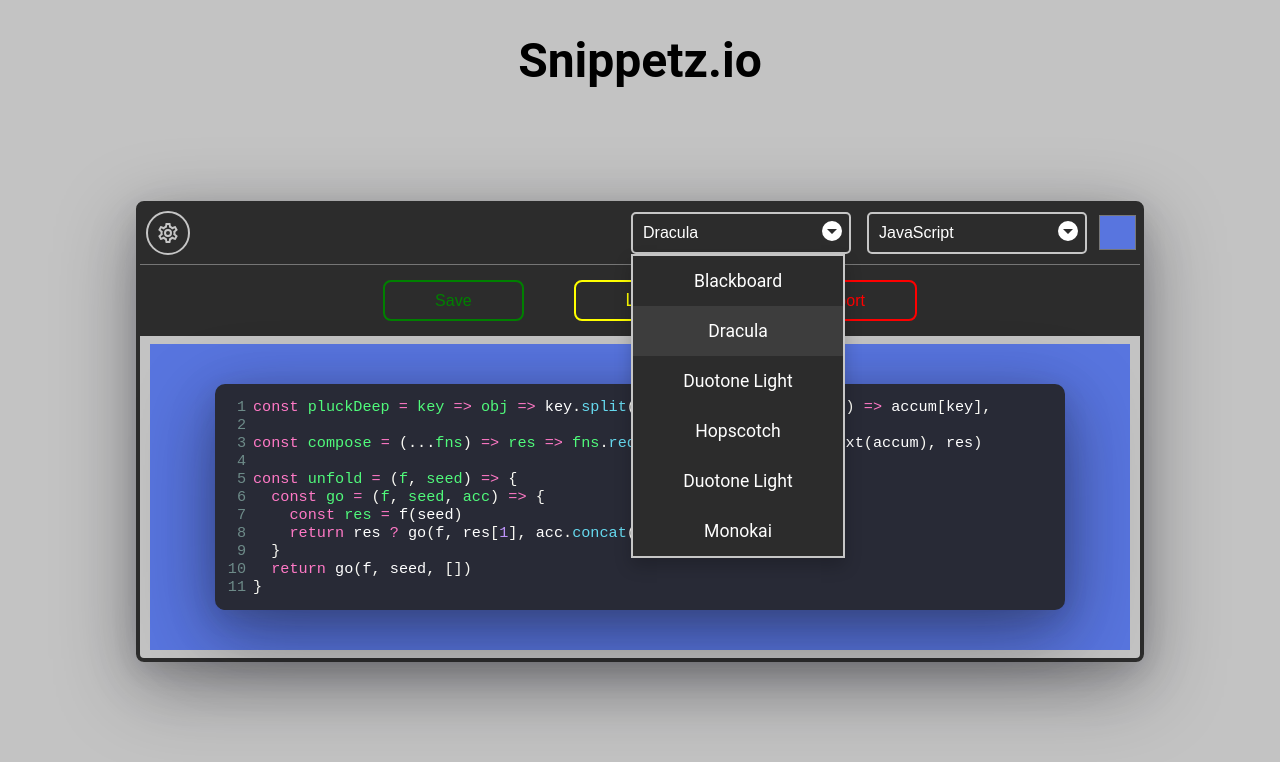
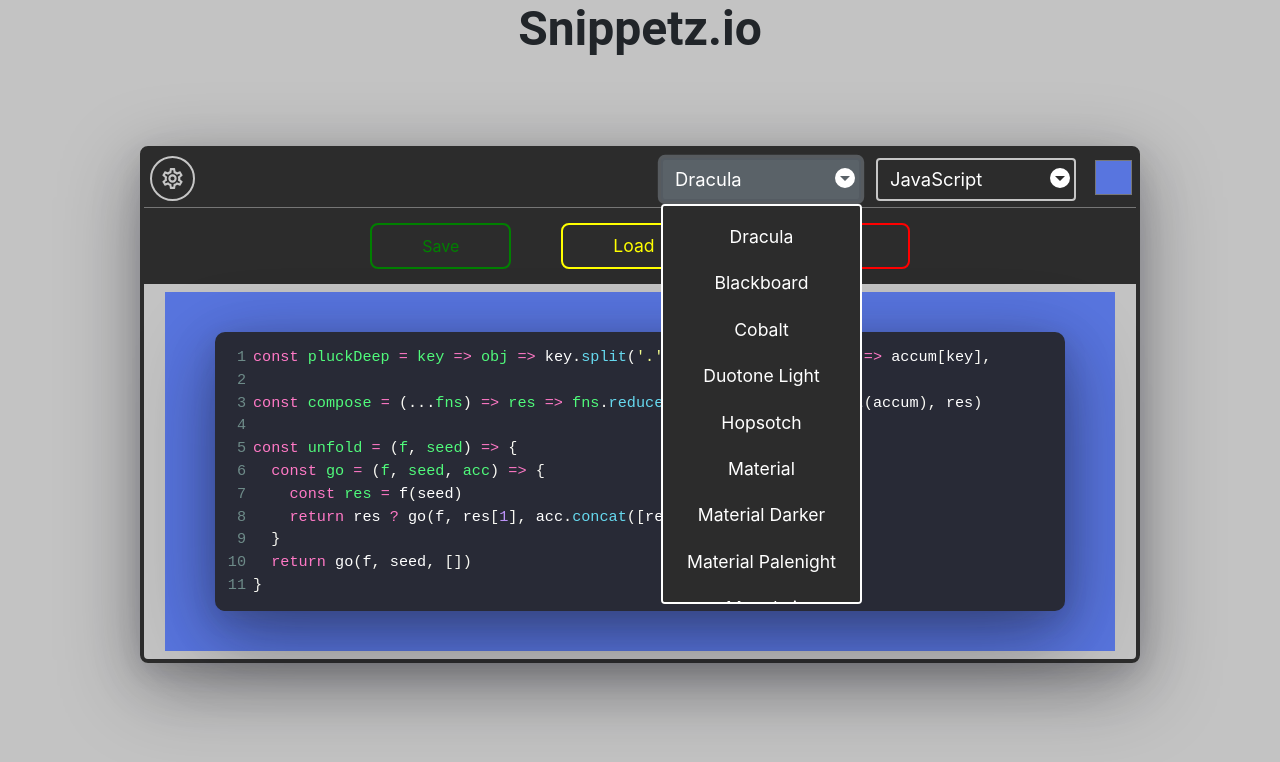
Before and after one commit to RuntimeTerror10/Snippetz, a plain HTML site: page index.html in a window 1280 px wide. Both pictures are taken after a click on the button "Dracula". Drawn offline with nearby package versions, Linux system fonts and the light colour scheme.

Commit message:
added bootstrap dropdown and styling

```diff
--- a/index.css
+++ b/index.css
@@ -9,6 +9,7 @@
 .head {
   text-align: center;
   font-size: 3rem;
+  font-weight: bolder;
   font-family: "Roboto", sans-serif;
 }
 .main-container {
@@ -58,72 +59,44 @@
 .selection-container {
   display: flex;
 }
-.dropbtn {
+.lang-dropdown {
+  margin: 0 15px;
+}
+.lang-dropdown,
+.theme-dropdown {
   position: relative;
-  background-color: #3498db;
-  color: white;
-  width: 220px;
-  padding: 10px;
-  margin-top: 2px;
-  font-size: 16px;
+  top: 3px;
+}
+.theme-drop-btn,
+.lang-drop-btn {
+  width: 200px;
   text-align: left;
+  font-size: 1.15rem;
+  background: transparent;
   border: 2px solid var(--sec-color);
-  border-radius: 5px;
-  cursor: pointer;
-  background: transparent;
 }
-.down-svg {
+.arrow-svg {
   position: absolute;
-  right: 5px;
-  top: 5px;
+  right: 4px;
 }
-
-.dropdown {
-  position: relative;
-  margin: 0 8px;
+.lang-menu,
+.theme-menu {
+  background: #2c2c2c;
+  border: 2px solid #fff;
+  max-height: 400px;
+  overflow-y: scroll;
 }
-
-/* Dropdown Content (Hidden by Default) */
-.dropdown-content {
-  display: none;
-  position: absolute;
-  overflow-y: scroll;
-  height: 300px;
-  background-color: var(--prim-color);
-  border: 2px solid var(--sec-color);
-  min-width: 210px;
-  box-shadow: 0px 8px 16px 0px rgba(0, 0, 0, 0.2);
-  z-index: 3;
-}
-.dropdown-content ul {
-  padding: 0;
-  margin: 0;
-}
-/* Links inside the dropdown */
 .item {
   color: #fff;
-  padding: 15px 20px;
-  font-family: "Roboto", sans-serif;
-  list-style: none;
-  display: block;
+  font-size: 1.1rem;
+  padding-top: 10px;
+  padding-bottom: 10px;
+  background: var(--prim-color);
   text-align: center;
-  cursor: pointer;
-  font-size: 1.1rem;
   transition: 0.2s ease-in-out;
 }
-
-/* Change color of dropdown links on hover */
-.dropdown-content li:hover {
-  background-color: var(--sec-color);
-  color: var(--prim-color);
-}
-
-.active-lang,
-.active-theme {
-  background-color: rgba(79, 79, 79, 0.496);
-}
-.show {
-  display: block;
+.lang-item {
+  padding: 10px 50px;
 }
 .toolbar-2 {
   padding: 10px;
@@ -133,7 +106,7 @@
   display: flex;
   justify-content: center;
 }
-.btn {
+.button {
   background: transparent;
   padding: 8px 50px;
   margin: 5px 25px;
--- a/index.html
+++ b/index.html
@@ -18,7 +18,7 @@
   <link rel="stylesheet" href="/codemirror/theme/duotone-light.css" />
     <link rel="stylesheet" href="/codemirror/theme/paraiso-light.css" />
 
-
+ <link rel="stylesheet" href="https://stackpath.bootstrapcdn.com/bootstrap/4.4.1/css/bootstrap.min.css" crossorigin="anonymous">
   <link rel="stylesheet" href="index.css" />
   <title>Snippetz.io</title>
 </head>
@@ -31,61 +31,61 @@
         <div class="toolbar-container">
           <div class="toolbar-1">
             <button class="setting-btn">
-              <svg class="setting-svg" style="width: 24px; height:24px" viewBox="0 0 24 24">
+              <svg class="setting-svg" style="width: 45px; height:45px" viewBox="0 0 24 24">
                 <path fill="rgb(198,198,198)"
                   d="M12,8A4,4 0 0,1 16,12A4,4 0 0,1 12,16A4,4 0 0,1 8,12A4,4 0 0,1 12,8M12,10A2,2 0 0,0 10,12A2,2 0 0,0 12,14A2,2 0 0,0 14,12A2,2 0 0,0 12,10M10,22C9.75,22 9.54,21.82 9.5,21.58L9.13,18.93C8.5,18.68 7.96,18.34 7.44,17.94L4.95,18.95C4.73,19.03 4.46,18.95 4.34,18.73L2.34,15.27C2.21,15.05 2.27,14.78 2.46,14.63L4.57,12.97L4.5,12L4.57,11L2.46,9.37C2.27,9.22 2.21,8.95 2.34,8.73L4.34,5.27C4.46,5.05 4.73,4.96 4.95,5.05L7.44,6.05C7.96,5.66 8.5,5.32 9.13,5.07L9.5,2.42C9.54,2.18 9.75,2 10,2H14C14.25,2 14.46,2.18 14.5,2.42L14.87,5.07C15.5,5.32 16.04,5.66 16.56,6.05L19.05,5.05C19.27,4.96 19.54,5.05 19.66,5.27L21.66,8.73C21.79,8.95 21.73,9.22 21.54,9.37L19.43,11L19.5,12L19.43,13L21.54,14.63C21.73,14.78 21.79,15.05 21.66,15.27L19.66,18.73C19.54,18.95 19.27,19.04 19.05,18.95L16.56,17.95C16.04,18.34 15.5,18.68 14.87,18.93L14.5,21.58C14.46,21.82 14.25,22 14,22H10M11.25,4L10.88,6.61C9.68,6.86 8.62,7.5 7.85,8.39L5.44,7.35L4.69,8.65L6.8,10.2C6.4,11.37 6.4,12.64 6.8,13.8L4.68,15.36L5.43,16.66L7.86,15.62C8.63,16.5 9.68,17.14 10.87,17.38L11.24,20H12.76L13.13,17.39C14.32,17.14 15.37,16.5 16.14,15.62L18.57,16.66L19.32,15.36L17.2,13.81C17.6,12.64 17.6,11.37 17.2,10.2L19.31,8.65L18.56,7.35L16.15,8.39C15.38,7.5 14.32,6.86 13.12,6.62L12.75,4H11.25Z" />
               </svg>
             </button>
             <div class="selection-container">
-              <div class="js-theme-dropdown dropdown">
-                <button class="js-theme-dropbtn dropbtn">Dracula<svg class="down-svg" style="width:24px;height:24px"
-                    viewBox="0 0 24 24">
-                    <path fill="currentColor"
-                      d="M12,2A10,10 0 0,1 22,12A10,10 0 0,1 12,22A10,10 0 0,1 2,12A10,10 0 0,1 12,2M7,10L12,15L17,10H7Z" />
-                  </svg></button>
-                <div id="themeDropdown" class="js-theme-dropdown-content dropdown-content">
-                  <ul>
-                    <li class="js-theme-item theme-item item">Blackboard</li>
-                    <li class="js-theme-item theme-item item active-theme">Dracula</li>
-                    <li class="js-theme-item theme-item item">Duotone Light</li>
-                    <li class="js-theme-item theme-item item">Hopscotch</li>
-                    <li class="js-theme-item theme-item item">Duotone Light</li>
-                    <li class="js-theme-item theme-item item">Monokai</li>
-                    <li class="js-theme-item theme-item item">Material</li>
-                    <li class="js-theme-item theme-item item">Material Darker</li>
-                    <li class="js-theme-item theme-item item">material Palenight</li>
-                    <li class="js-theme-item theme-item item">Nord</li>
-                    <li class="js-theme-item theme-item item">Paraiso Light</li>
-                  </ul>
+              <div class="dropdown theme-dropdown">
+                <button class="btn btn-secondary theme-drop-btn js-theme-drop-btn" type="button" id="dropdownMenuButton" data-toggle="dropdown" aria-haspopup="true" aria-expanded="false">
+                Dracula
+                <svg class="arrow-svg" style="width:24px;height:24px" viewBox="0 0 24 24">
+                  <path fill="currentColor" d="M12,2A10,10 0 0,1 22,12A10,10 0 0,1 12,22A10,10 0 0,1 2,12A10,10 0 0,1 12,2M7,10L12,15L17,10H7Z" />
+                </svg>
+            </button>
+                <div class="dropdown-menu theme-menu" aria-labelledby="dropdownMenuButton">
+                  <button class="dropdown-item item theme-item js-theme-item" id="dracula" href="#">Dracula</button>
+                  <button class="dropdown-item item theme-item js-theme-item"  id="blackboard" href="#">Blackboard</button>
+                  <button class="dropdown-item item theme-item js-theme-item"  id="cobalt" href="#">Cobalt</button>
+                  <button class="dropdown-item item theme-item js-theme-item"  id="duotone-light" href="#">Duotone Light</button>
+                  <button class="dropdown-item item theme-item js-theme-item"  id="hopscotch" href="#">Hopsotch</button>
+                  <button class="dropdown-item item theme-item js-theme-item"  id="material" href="#">Material</button>
+                  <button class="dropdown-item item theme-item js-theme-item"  id="material-darker" href="#">Material Darker</button>
+                  <button class="dropdown-item item theme-item js-theme-item"  id="material-palenight" href="#">Material Palenight</button>
+                  <button class="dropdown-item item theme-item js-theme-item" id="monokai" href="#">Monokai</button>
+                  <button class="dropdown-item item theme-item js-theme-item" id="nord" ref="#">Nord</button>
+                  <button class="dropdown-item item theme-item js-theme-item" id="paraiso-light" href="#">Paraiso Light</button>
+
                 </div>
               </div>
-              <div class="js-lang-dropdown dropdown">
-                <button class="js-lang-dropbtn dropbtn">JavaScript
-                  <svg class="down-svg" style="width:24px;height:24px" viewBox="0 0 24 24">
-                    <path fill="currentColor"
-                      d="M12,2A10,10 0 0,1 22,12A10,10 0 0,1 12,22A10,10 0 0,1 2,12A10,10 0 0,1 12,2M7,10L12,15L17,10H7Z" />
-                  </svg></button>
-                <div id="langDropdown" class="js-lang-dropdown-content dropdown-content">
-                  <ul>
-                    <li class="js-lang-item lang-item item">CSS</li>
-                    <li class="js-lang-item lang-item item">HTML</li>
-                    <li class="js-lang-item lang-item item active-lang">JavaScript</li>
-                    <li class="js-lang-item lang-item item">JSX</li>
-                    <li class="js-lang-item lang-item item">Python</li>
-                    <li class="js-lang-item lang-item item">Sass</li>
-                    <li class="js-lang-item lang-item item">Shell</li>
-                    <li class="js-lang-item lang-item item">SQL</li>
-                    <li class="js-lang-item lang-item item">TypeScript</li>
-                  </ul>
+             <div class="dropdown lang-dropdown">
+                <button class="btn btn-secondary lang-drop-btn js-lang-drop-btn" type="button" id="dropdownMenuButton" data-toggle="dropdown" aria-haspopup="true" aria-expanded="false">
+                JavaScript
+                <svg class="arrow-svg" style="width:24px;height:24px" viewBox="0 0 24 24">
+                  <path fill="currentColor" d="M12,2A10,10 0 0,1 22,12A10,10 0 0,1 12,22A10,10 0 0,1 2,12A10,10 0 0,1 12,2M7,10L12,15L17,10H7Z" />
+                </svg>
+              </button>
+                <div class="dropdown-menu lang-menu" aria-labelledby="dropdownMenuButton">
+                  <button class="dropdown-item item lang-item js-lang-item" href="#">JavaScript</button>
+                  <button class="dropdown-item item lang-item js-lang-item" href="#">CSS</button>
+                  <button class="dropdown-item item lang-item js-lang-item" href="#">HTML</button>
+                  <button class="dropdown-item item lang-item js-lang-item" href="#">Python</button>
+                  <button class="dropdown-item item lang-item js-lang-item" href="#">JSX</button>
+                  <button class="dropdown-item item lang-item js-lang-item" href="#">TypeScript</button>
+                  <button class="dropdown-item item lang-item js-lang-item" href="#">Sass</button>
+                  <button class="dropdown-item item lang-item js-lang-item" href="#">Shell</button>
+                  <button class="dropdown-item item lang-item js-lang-item" href="#">SQL</button>
+                  <button class="dropdown-item item lang-item js-lang-item" href="#">C++</button>
                 </div>
               </div>
               <input class="color-picker js-color-picker" type="color" value="#5875DF">
             </div>
           </div>
           <div class="toolbar-2">
-            <button class="btn save-btn">Save</button>
-            <button class="btn load-btn">Load</button>
-            <button class="btn exp-btn">Export</button>
+            <button class="button save-btn">Save</button>
+            <button class="button load-btn">Load</button>
+            <button class="button exp-btn">Export</button>
           </div>
         </div>
         <div class="editing-container-wrapper">
@@ -109,6 +109,9 @@
         </div>
       </div>
     </div>
+     <script src="https://cdnjs.cloudflare.com/ajax/libs/jquery/3.4.1/jquery.slim.min.js" crossorigin="anonymous"></script>
+    <script src="https://cdn.jsdelivr.net/npm/popper.js@1.16.0/dist/umd/popper.min.js" crossorigin="anonymous"></script>
+    <script src="https://stackpath.bootstrapcdn.com/bootstrap/4.4.1/js/bootstrap.min.js" crossorigin="anonymous"></script>
     <script src="index.js" type="module"></script>
     <script src="codemirror/lib/codemirror.js"></script>
     <script src="codemirror/mode/javascript/javascript.js"></script>
```
